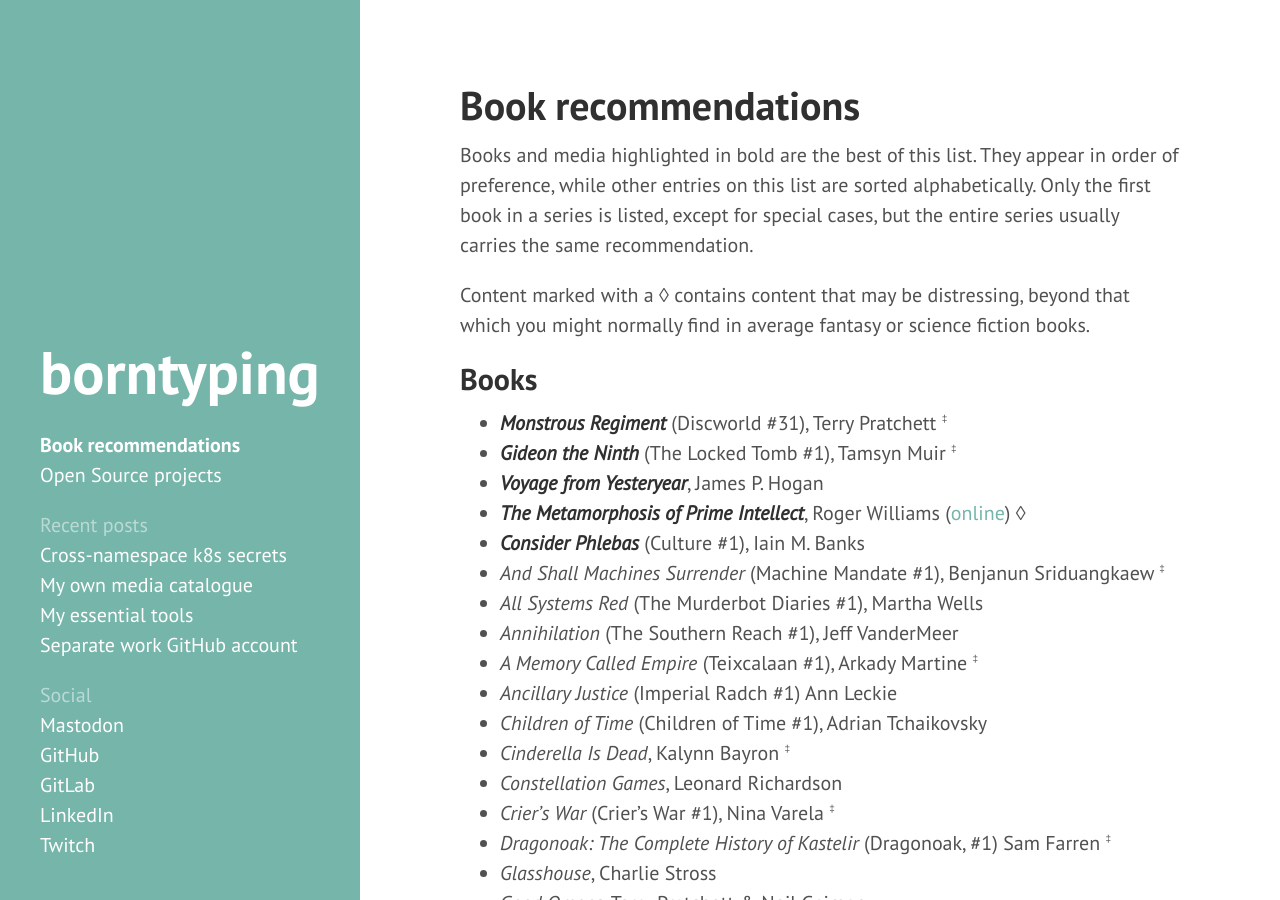
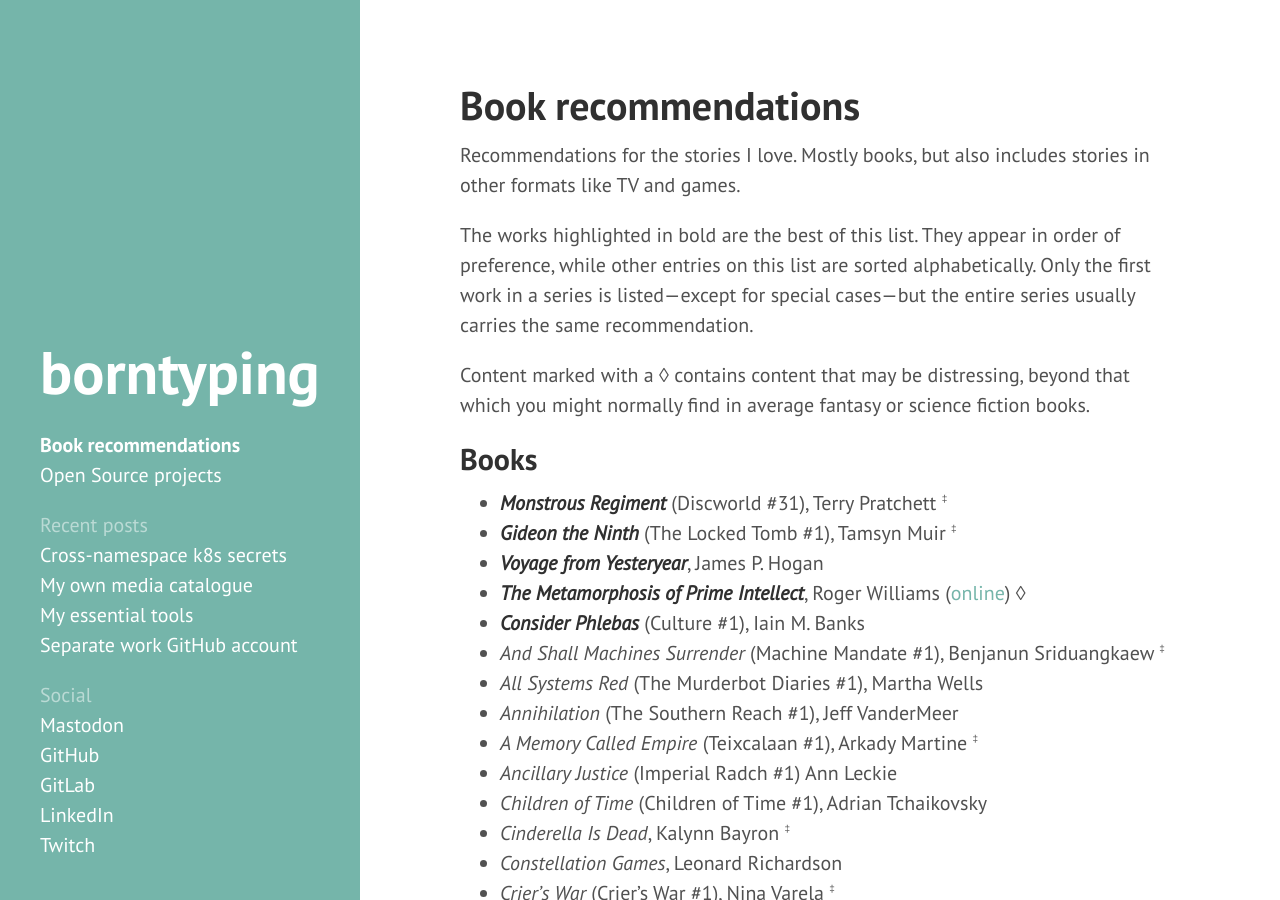
Before and after one commit to borntyping/borntyping.github.io, a Jekyll site: the page built from books.md, in a window 1280 px wide and 900 px high. Built offline with Jekyll 4.4.1, drawn with Linux system fonts in a browser that asks for light colours; some of the changed text lies outside the part shown.

Commit message:
Update books.md

```diff
--- a/books.md
+++ b/books.md
@@ -5,9 +5,12 @@
 permalink: /books/
 ---
 
-Books and media highlighted in bold are the best of this list.
+Recommendations for the stories I love.
+Mostly books, but also includes stories in other formats like TV and games.
+
+The works highlighted in bold are the best of this list.
 They appear in order of preference, while other entries on this list are sorted alphabetically.
-Only the first book in a series is listed, except for special cases, but the entire series usually carries the same recommendation.
+Only the first work in a series is listed—except for special cases—but the entire series usually carries the same recommendation.
 
 Content marked with a ◊ contains content that may be distressing, beyond that which you might normally find in average fantasy or science fiction books.
 
```
Also changed, not shown: other parts of books.md (+3 -5 lines).
